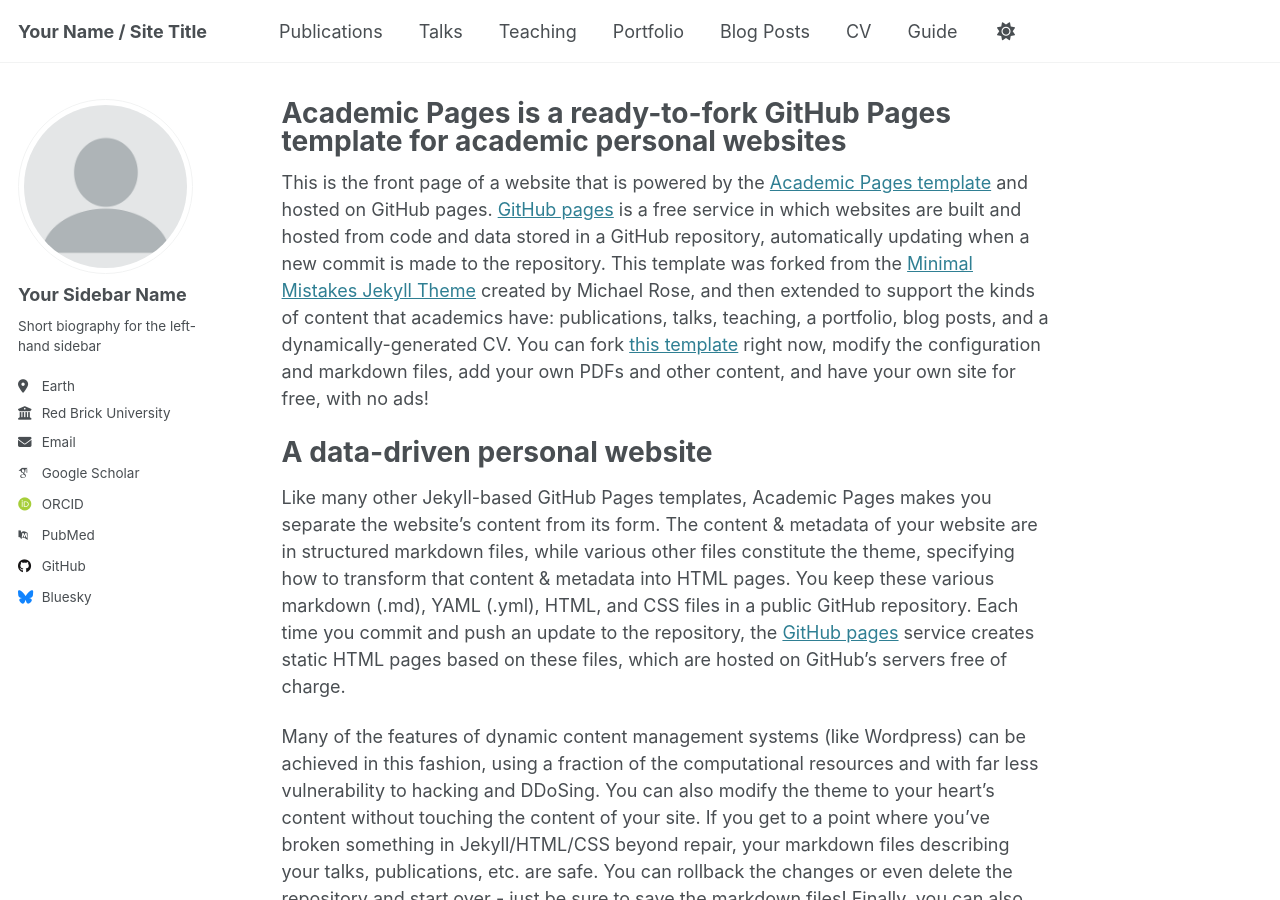
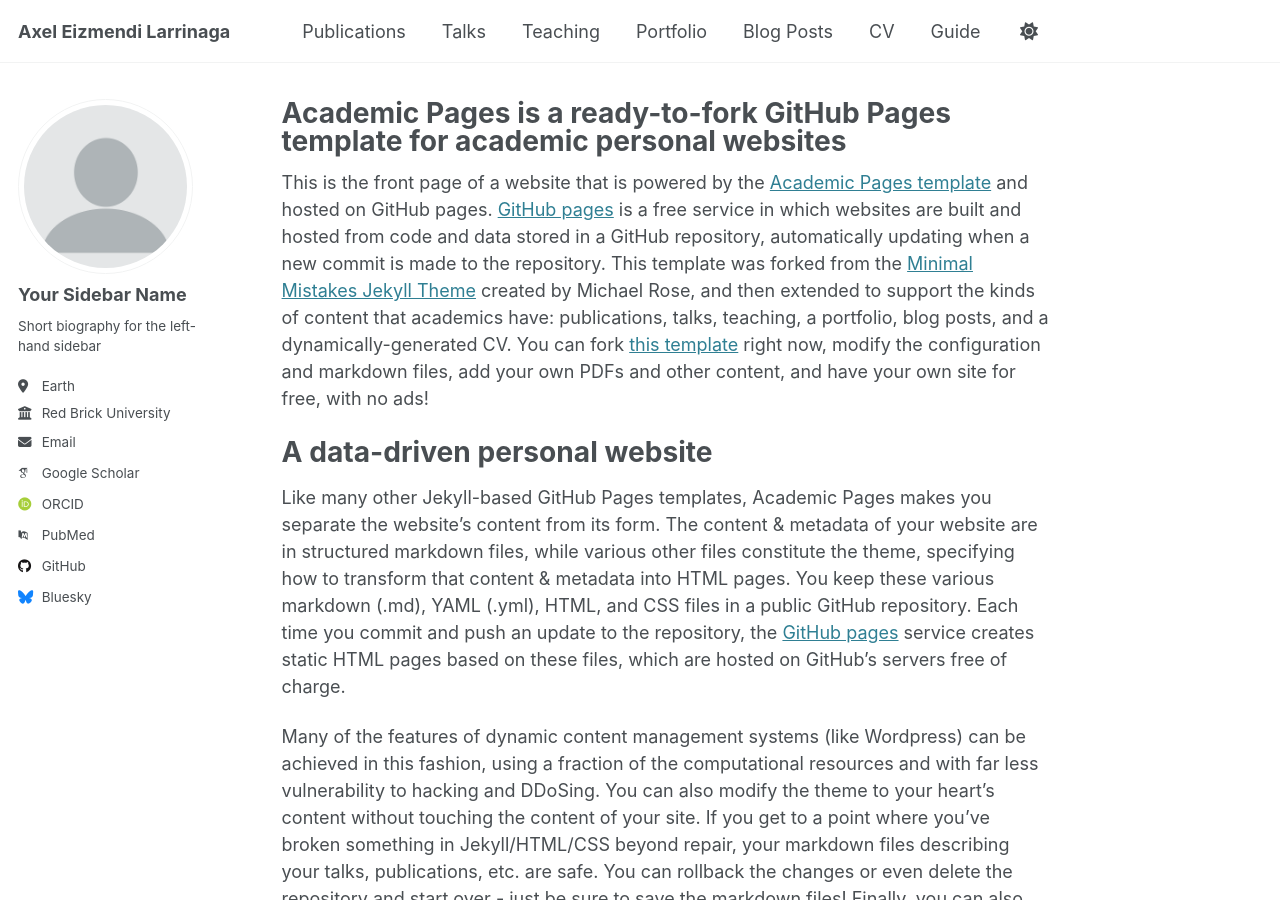
Before and after one commit to aeizmen/eizmendi.github.io, a Jekyll site: the page built from _pages/about.md, in a window 1280 px wide and 900 px high. Built offline with Jekyll 4.4.1, drawn with Linux system fonts in a browser that asks for light colours; some web fonts are replaced.

Commit message:
Update _config.yml

```diff
--- a/_config.yml
+++ b/_config.yml
@@ -9,7 +9,7 @@
 # Basic Site Settings
 locale                   : "en-US"
 site_theme               : "default"
-title                    : "Your Name / Site Title"
+title                    : "Axel Eizmendi Larrinaga"
 title_separator          : "-"
 name                     : &name "Your Name"
 description              : &description "personal description"
```
